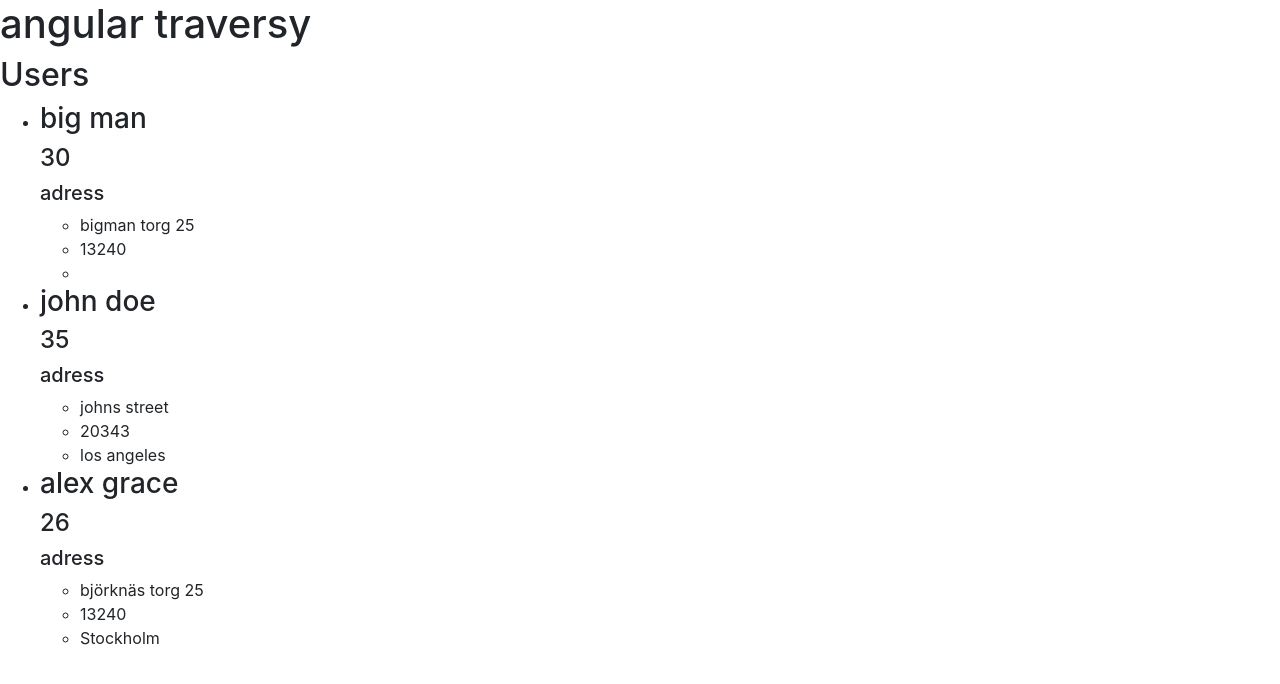
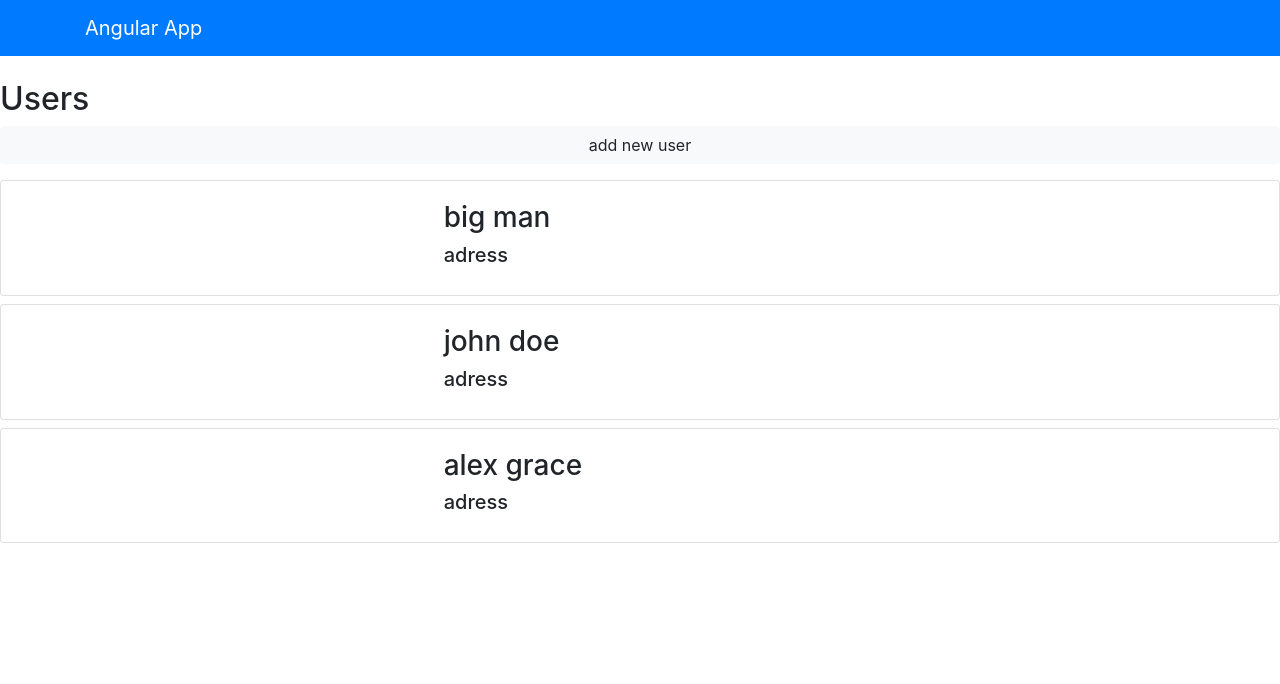
Before and after one commit to AlextheGrace/angular-traversy, an Angular app: page / in a window 1280 px wide. Shown: the top 684 px of the page. Built offline with nearby package versions, Linux system fonts and the light colour scheme.

Commit message:
to be continued

```diff
--- a/src/app/app.component.html
+++ b/src/app/app.component.html
@@ -1,2 +1,2 @@
-<h1>angular traversy</h1>
+<app-navbar></app-navbar>
 <app-users></app-users>
--- a/src/app/components/navbar/navbar.component.html
+++ b/src/app/components/navbar/navbar.component.html
@@ -1,3 +1,5 @@
 <nav class="navbar navbar-dark bg-primary mb-4">
-
+  <div class="container">
+      <a href="#" class="navbar-brand">Angular App</a>
+  </div>
 </nav>
--- a/src/app/components/users/users.component.html
+++ b/src/app/components/users/users.component.html
@@ -1,16 +1,29 @@
 <h2>Users</h2>
+<button (click)="fireEvent($event)" [disabled]="!enableAdd" class="btn btn-light btn-block mb-3" [ngClass]="currentClasses">add new user</button>
+<ul class="list-unstyled" *ngIf="loaded && users?.length > 0">
+  <li class="card card-body mb-2" *ngFor="let user of users" [class.bg-light]="user.isActive">
 
-<ul *ngIf="loaded && users?.length > 0">
-  <li *ngFor="let user of users">
-    <h3>{{user.firstName}} {{user.lastName}}</h3>
-    <h4>{{user.age}}</h4>
+    <div class="row">
+      <div class="col-sm-4">
+        <img *ngIf="user.image" class="img-fluid" [src]="user.image " alt="">
+      </div>
+      <div class="col-sm-8">
+        <h3 [ngStyle]="currentStyles">{{user.firstName}} {{user.lastName}}</h3>
+        <h5>adress</h5>
+        <ul class="list-group" *ngIf="showExtended">
+          <li class="list-group-item">{{user.age}}</li>
+          <li class="list-group-item">
+            {{user.address.street}} {{user.address.postCode}} {{user.address.city}}
+          </li>
+          <li class="list-group-item">
+          </li>
+          <li class="list-group-item">
+            Joined: {{user.registered | date }}
+          </li>
+        </ul>
+      </div>
+    </div>
 
-    <h5>adress</h5>
-      <ul *ngIf="showExtended">
-          <li>{{user.address.street}}</li>
-          <li>{{user.address.postCode}}</li>
-          <li>{{user.address.city}}</li>
-      </ul>
   </li>
 </ul>
 
--- a/src/app/components/users/users.component.ts
+++ b/src/app/components/users/users.component.ts
@@ -7,9 +7,11 @@ import { User } from '../../models/User';
 })
 export class UsersComponent implements OnInit {
   users: User[];
-  showExtended: boolean = true;
+  showExtended: boolean = false;
   loaded: boolean = false;
-
+  enableAdd: boolean =  true;
+  currentClasses = {};
+  currentStyles = {};
 
   constructor() { }
 
@@ -24,7 +26,8 @@ export class UsersComponent implements OnInit {
              street:"bigman torg 25",
              postCode:13240,
              city: ""
-         }
+             },
+             registered: new Date('01/02/2018 08:30:00')
          },
          {
            firstName: "john",
@@ -34,7 +37,8 @@ export class UsersComponent implements OnInit {
                street:"johns street",
                postCode:20343,
                city: "los angeles"
-           }
+               },
+               registered: new Date('04/04/2018 12:30:00')
          },
 
            {
@@ -45,14 +49,21 @@ export class UsersComponent implements OnInit {
                  street:"björknäs torg 25",
                  postCode:13240,
                  city: "Stockholm"
-             }
+                 },
+                 registered: new Date('09/10/2013 15:30:00')
            }
        ];
        this.loaded = true;
+       this.enableAdd = true;
+
+
+
     },2000);
 
 
-      this.showExtended = true;
+
+
+
 
       // this.addUser({
       //   firstName: "david",
@@ -64,6 +75,8 @@ export class UsersComponent implements OnInit {
       //       city: "new york"
       //   }
       // });
+
+      this.setCurrentClasses();
     }
 
     addUser(user: User) {
@@ -71,4 +84,20 @@ export class UsersComponent implements OnInit {
       this.users.push(user);
     }
 
+    fireEvent(e) {
+      console.log(e);
+    }
+
+    setCurrentClasses() {
+      this.currentClasses = {
+        'btn-success': this.enableAdd
+      }
+    }
+
+    setCurrentStyles() {
+      this.currentStyles = {
+        'padding-top': this.showExtended ? '0' : '40px'
+      }
+    }
+
 }
```
Also changed, not shown: src/app/models/User.ts (+8 -6 lines).
